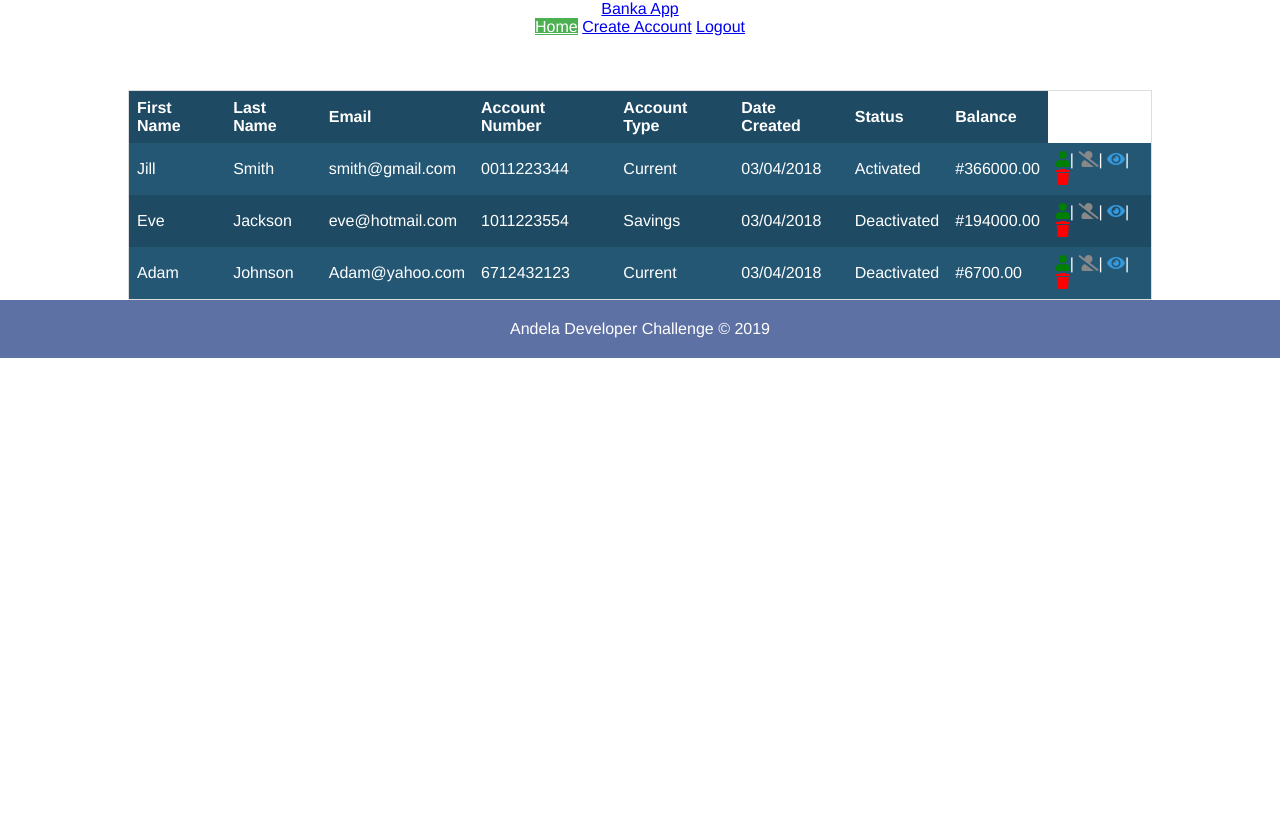
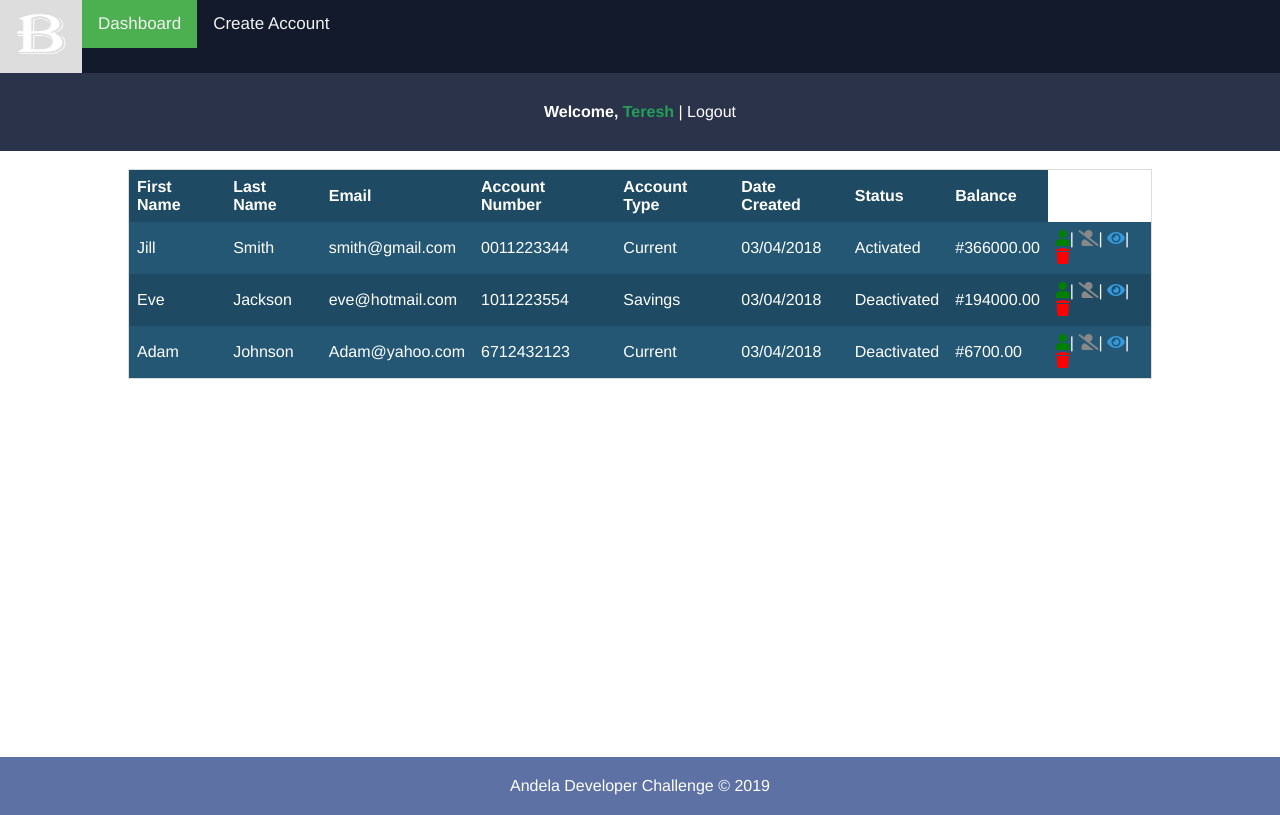
Before and after one commit to alatos2/banka, a plain HTML site: page admin/dashboard.html in a window 1280 px wide. Drawn offline with Linux system fonts and the light colour scheme.

Commit message:
admin dashboard page updated

```diff
--- a/admin/dashboard.html
+++ b/admin/dashboard.html
@@ -1,25 +1,23 @@
 <!DOCTYPE html>
 <html>
 <head>
-	<title>Banka</title>
+	<title>Banka::Admin</title>
 	<link rel="icon" href="../images/logo.png">
   <link rel="stylesheet" href="https://use.fontawesome.com/releases/v5.8.1/css/all.css" integrity="sha384-50oBUHEmvpQ+1lW4y57PTFmhCaXp0ML5d60M1M7uH2+nqUivzIebhndOJK28anvf" crossorigin="anonymous">
   <link rel="stylesheet" type="text/css" href="../assets/css/styles.css">
 </head>
-<body class="admin-body">
-<div id="menu">
-  <div class="header">
-    <a href="#default" class="logo">Banka App</a>
-    <div class="header-right">
-      <a class="active" href="#home">Home</a>
-      <a href="CreateAccount.html">Create Account</a>
-      <a href="signin.html">Logout</a>
-    </div>
-  </div>
+<body>
+<div class="topnav" id="myTopnav">
+  <a href="../index.html"><img src="../images/logo.png" height="40" width="50"></a>
+  <a href="dashboard.html" class="active">Dashboard</a>
+  <a href="CreateAccount.html">Create Account</a>
+  <a href="javascript:void(0);" class="icon" onclick="myFunction()">
+    <i class="fa fa-bars"></i>
+  </a>
 </div>
 
-<br><br>
-    <div id="logger"><b>Welcome Alabi</b></div>
+<div class="user-welcome-div"><b>Welcome, <span class="user-welcome">Teresh</span></b> | <a href="signin.html"
+  class="logout">Logout</a></div><br>
 	<div class="table-responsive">
   <table>
     <tr>
@@ -81,7 +79,8 @@
     </tr>
   </table>
 </div>
-
+<br><br><br><br><br><br><br><br><br><br><br><br>
+<br><br><br><br><br><br><br><br><br>
 <div class="footer">Andela Developer Challenge © 2019</div>
 <script src="../assets/js/main.js"></script>
 </body>
```
